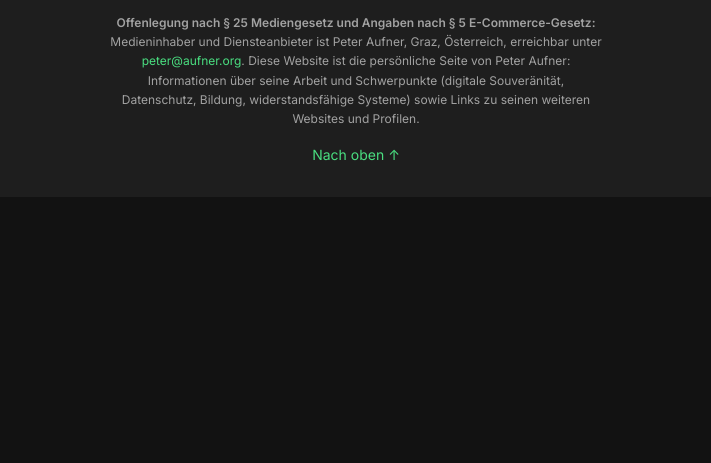
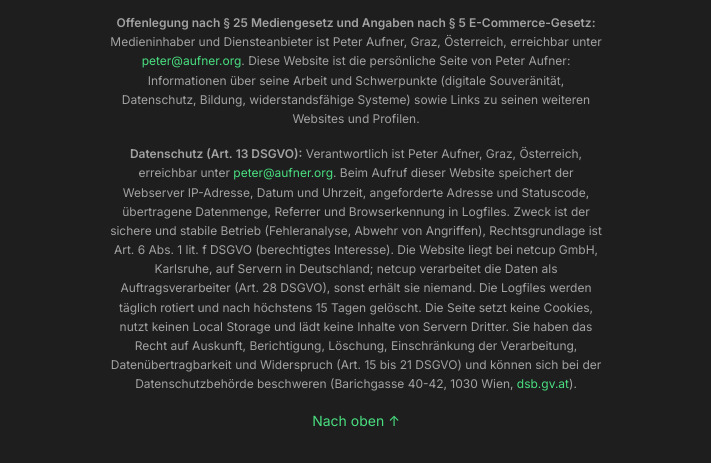
Before and after one commit to Adrixan/peter.aufner.org, a plain HTML site: page index.html in a window 1280 px wide. Shown: the part 3032-3495 px from the top of the page, without its empty margins (284-995 px from the left). Before the commit the page ends 3229 px from the top, so only its background shows below. Drawn offline with Linux system fonts and the light colour scheme.

Commit message:
feat(legal): short GDPR Art. 13 privacy notice for server logs (D52)
Footer paragraph #datenschutz next to #offenlegung: controller, logged
fields, purpose, Art. 6(1)(f), processor netcup, retention at most
15 days, rights and complaint to the Datenschutzbehörde. Records D52:
/gragustl2026/ stays offline.

Co-Authored-By: Claude Opus 5.5 <noreply@anthropic.com>

```diff
--- a/index.html
+++ b/index.html
@@ -351,6 +351,24 @@
                     Profilen.
                 </p>
 
+                <!-- Privacy notice (D52, Peter 2026-11-15): GDPR Art. 13 for the server logs -->
+                <p id="datenschutz" class="footer__disclosure">
+                    <strong>Datenschutz (Art.&nbsp;13 DSGVO):</strong>
+                    Verantwortlich ist Peter Aufner, Graz, Österreich, erreichbar unter
+                    <a href="mailto:peter@aufner.org">peter@aufner.org</a>. Beim Aufruf dieser Website speichert der
+                    Webserver IP-Adresse, Datum und Uhrzeit, angeforderte Adresse und Statuscode, übertragene
+                    Datenmenge, Referrer und Browserkennung in Logfiles. Zweck ist der sichere und stabile Betrieb
+                    (Fehleranalyse, Abwehr von Angriffen), Rechtsgrundlage ist Art.&nbsp;6 Abs.&nbsp;1 lit.&nbsp;f DSGVO
+                    (berechtigtes Interesse). Die Website liegt bei netcup GmbH, Karlsruhe, auf Servern in Deutschland;
+                    netcup verarbeitet die Daten als Auftragsverarbeiter (Art.&nbsp;28 DSGVO), sonst erhält sie niemand.
+                    Die Logfiles werden täglich rotiert und nach höchstens 15 Tagen gelöscht. Die Seite setzt keine
+                    Cookies, nutzt keinen Local Storage und lädt keine Inhalte von Servern Dritter. Sie haben das Recht
+                    auf Auskunft, Berichtigung, Löschung, Einschränkung der Verarbeitung, Datenübertragbarkeit und
+                    Widerspruch (Art.&nbsp;15 bis 21 DSGVO) und können sich bei der Datenschutzbehörde beschweren
+                    (Barichgasse 40-42, 1030 Wien, <a href="https://dsb.gv.at" target="_blank"
+                        rel="noopener noreferrer">dsb.gv.at</a>).
+                </p>
+
                 <!-- Back to Top -->
                 <a href="#hero" class="footer__back-to-top">
                     Nach oben
```
Also changed, not shown: 1 other file.
